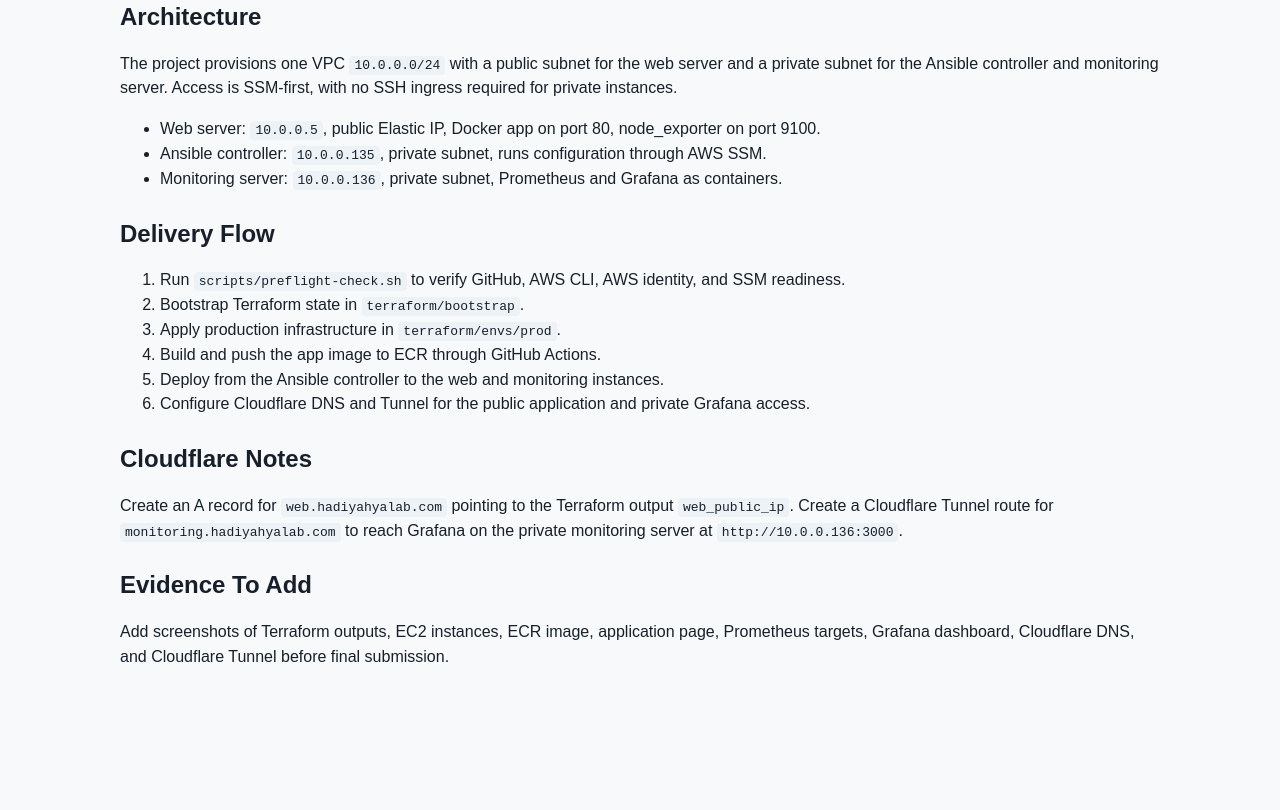
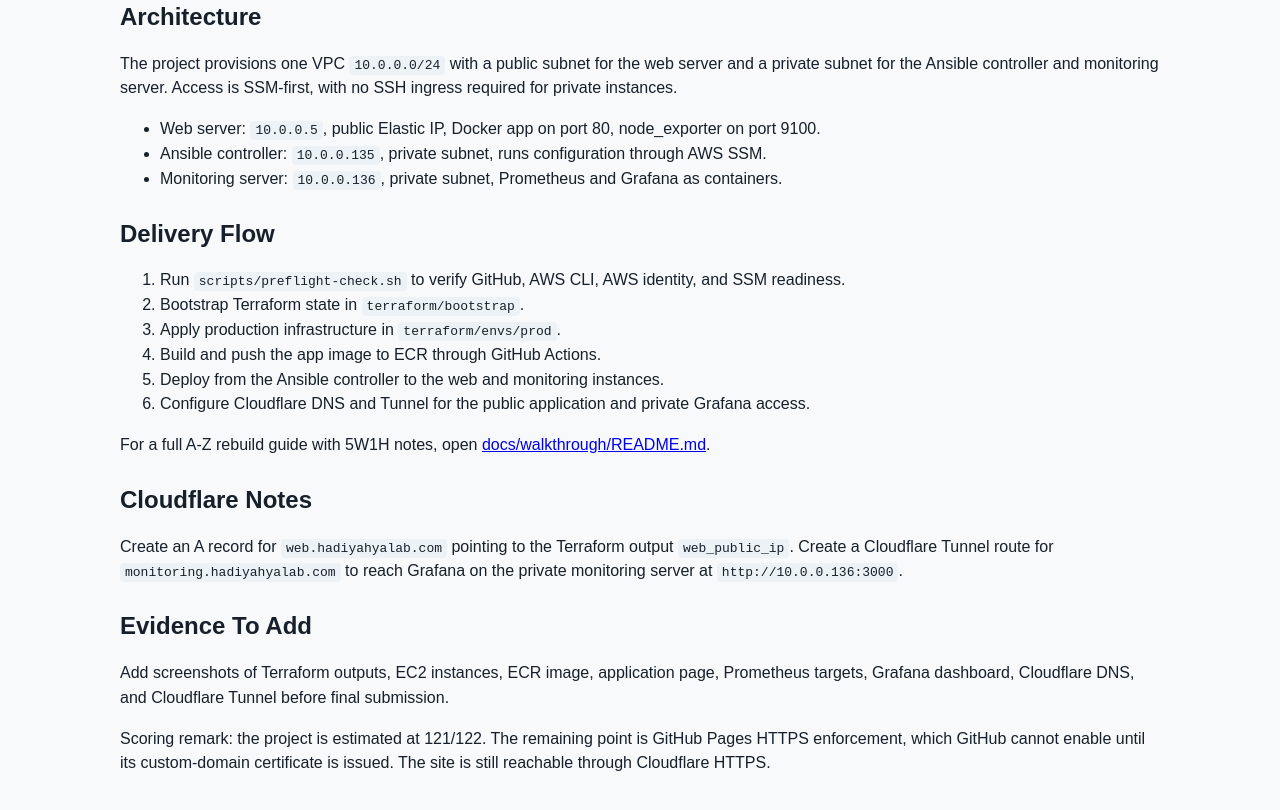
Before and after one commit to mhadiyahya/devops-bootcamp-project, a plain HTML site: page docs/index.html in a window 1280 px wide. Shown: the part 505-1315 px from the top of the page. Before the commit the page ends 1235 px from the top, so only its background shows below. Drawn offline with Linux system fonts and the light colour scheme.

Commit message:
Add A-Z walkthrough guide

```diff
--- a/docs/index.html
+++ b/docs/index.html
@@ -82,6 +82,7 @@
           <li>Deploy from the Ansible controller to the web and monitoring instances.</li>
           <li>Configure Cloudflare DNS and Tunnel for the public application and private Grafana access.</li>
         </ol>
+        <p>For a full A-Z rebuild guide with 5W1H notes, open <a href="walkthrough/README.md">docs/walkthrough/README.md</a>.</p>
       </section>
 
       <section>
@@ -92,6 +93,7 @@
       <section>
         <h2>Evidence To Add</h2>
         <p>Add screenshots of Terraform outputs, EC2 instances, ECR image, application page, Prometheus targets, Grafana dashboard, Cloudflare DNS, and Cloudflare Tunnel before final submission.</p>
+        <p>Scoring remark: the project is estimated at 121/122. The remaining point is GitHub Pages HTTPS enforcement, which GitHub cannot enable until its custom-domain certificate is issued. The site is still reachable through Cloudflare HTTPS.</p>
       </section>
     </main>
   </body>
```
Also changed, not shown: README.md, docs/walkthrough/README.md (added).
